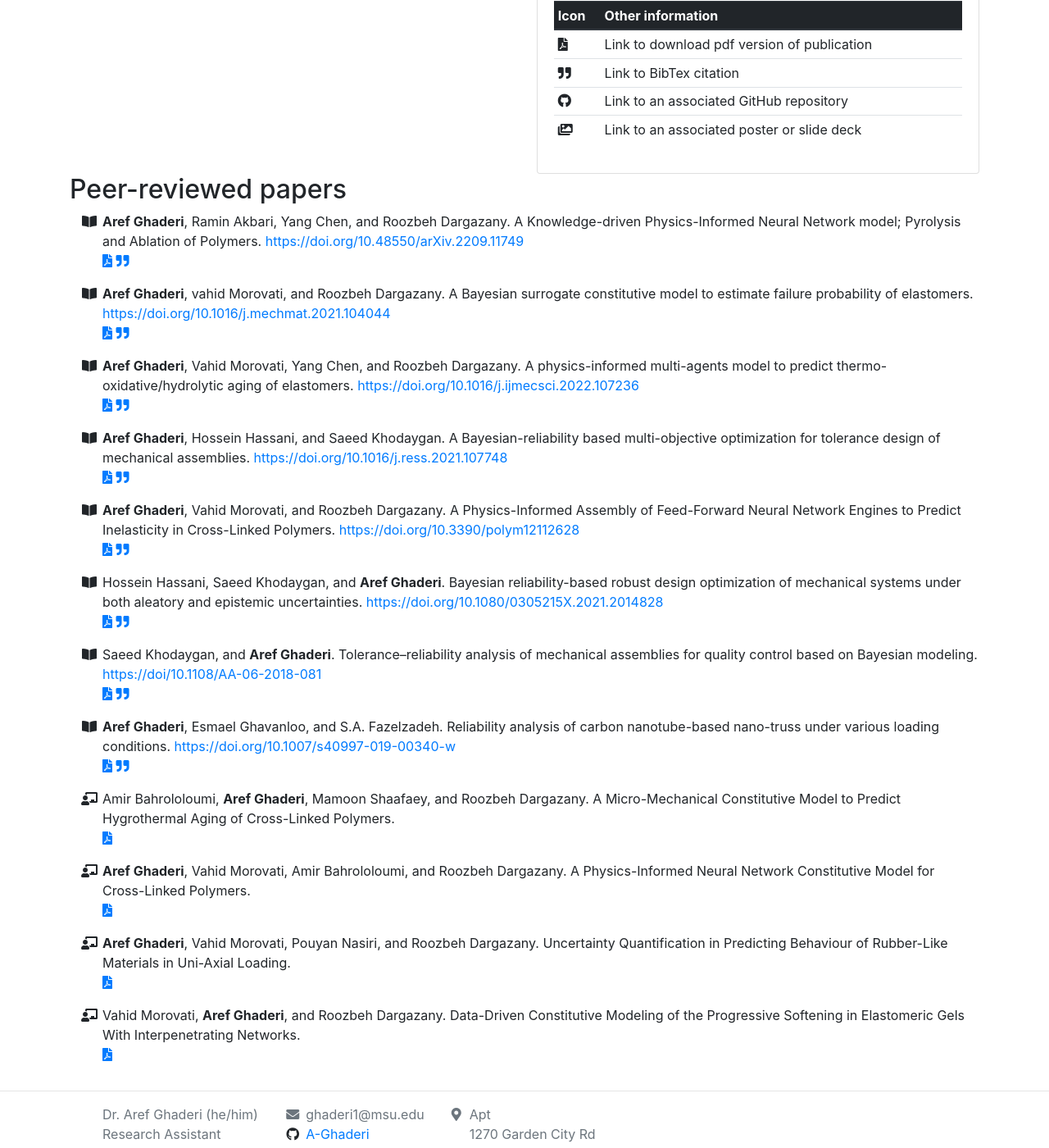
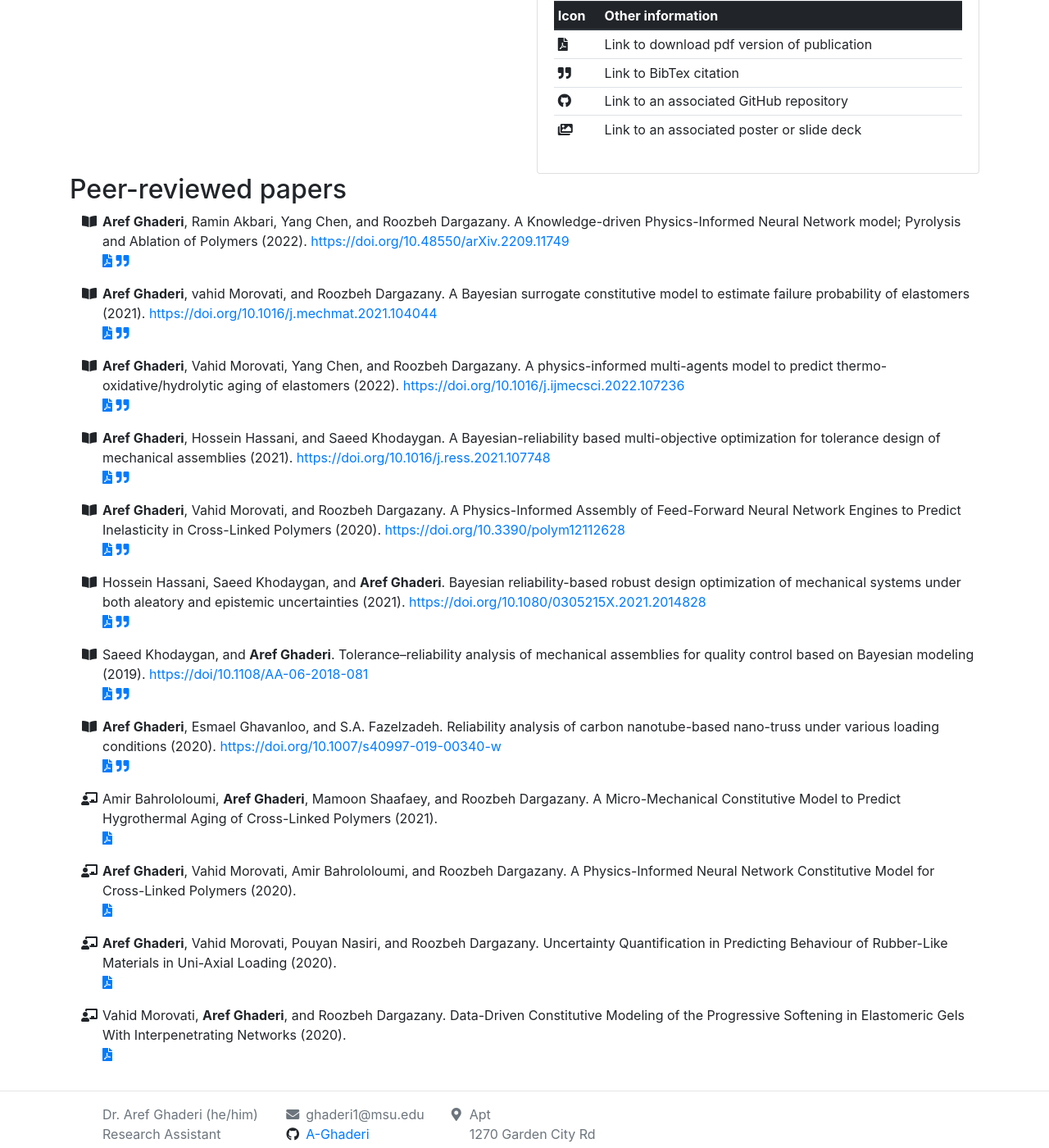
Before and after one commit to A-Ghaderi/Webpage, a Jekyll site: the page built from _pages/publications.md, in a window 1280 px wide and 1400 px high, scrolled down 522 px. Shown: the whole window at 82% size. Built offline with Jekyll 4.4.1, drawn with Linux system fonts in a browser that asks for light colours; nearby versions of some CDN libraries.

Commit message:
Update publications.yml

````diff
--- a/_data/publications.yml
+++ b/_data/publications.yml
@@ -27,7 +27,7 @@ publications:
 
   - citation: |
       Aref Ghaderi, Ramin Akbari, Yang Chen, and Roozbeh Dargazany.
-      A Knowledge-driven Physics-Informed Neural Network model; Pyrolysis and Ablation of Polymers.
+      A Knowledge-driven Physics-Informed Neural Network model; Pyrolysis and Ablation of Polymers (2022).
       <https://doi.org/10.48550/arXiv.2209.11749>
     year: 2022
     venue: journal
@@ -45,7 +45,7 @@ publications:
       ```
   - citation: |
       Aref Ghaderi, vahid Morovati, and Roozbeh Dargazany.
-      A Bayesian surrogate constitutive model to estimate failure probability of elastomers.
+      A Bayesian surrogate constitutive model to estimate failure probability of elastomers (2021).
       <https://doi.org/10.1016/j.mechmat.2021.104044>
     year: 2021
     venue: journal
@@ -67,7 +67,7 @@ publications:
       ```
   - citation: |
       Aref Ghaderi, Vahid Morovati, Yang Chen, and Roozbeh Dargazany.
-      A physics-informed multi-agents model to predict thermo-oxidative/hydrolytic aging of elastomers.
+      A physics-informed multi-agents model to predict thermo-oxidative/hydrolytic aging of elastomers (2022).
       <https://doi.org/10.1016/j.ijmecsci.2022.107236>
     year: 2022
     venue: journal
@@ -89,7 +89,7 @@ publications:
 
   - citation: |
       Aref Ghaderi, Hossein Hassani, and Saeed Khodaygan.
-      A Bayesian-reliability based multi-objective optimization for tolerance design of mechanical assemblies.
+      A Bayesian-reliability based multi-objective optimization for tolerance design of mechanical assemblies (2021).
       <https://doi.org/10.1016/j.ress.2021.107748>
     year: 2021
     venue: journal
@@ -111,7 +111,7 @@ publications:
 
   - citation: |
       Aref Ghaderi, Vahid Morovati, and Roozbeh Dargazany.
-      A Physics-Informed Assembly of Feed-Forward Neural Network Engines to Predict Inelasticity in Cross-Linked Polymers.
+      A Physics-Informed Assembly of Feed-Forward Neural Network Engines to Predict Inelasticity in Cross-Linked Polymers (2020).
       <https://doi.org/10.3390/polym12112628>
     year: 2020
     venue: journal
@@ -134,7 +134,7 @@ publications:
 
   - citation: |
       Hossein Hassani, Saeed Khodaygan, and Aref Ghaderi.
-      Bayesian reliability-based robust design optimization of mechanical systems under both aleatory and epistemic uncertainties.
+      Bayesian reliability-based robust design optimization of mechanical systems under both aleatory and epistemic uncertainties (2021).
       <https://doi.org/10.1080/0305215X.2021.2014828>
     year: 2021
     venue: journal
@@ -155,7 +155,7 @@ publications:
 
   - citation: |
       Saeed Khodaygan, and Aref Ghaderi.
-      Tolerance–reliability analysis of mechanical assemblies for quality control based on Bayesian modeling.
+      Tolerance–reliability analysis of mechanical assemblies for quality control based on Bayesian modeling (2019).
       <https://doi/10.1108/AA-06-2018-081>
     year: 2019
     venue: journal
@@ -175,7 +175,7 @@ publications:
 
   - citation: |
       Aref Ghaderi, Esmael Ghavanloo, and S.A. Fazelzadeh.
-      Reliability analysis of carbon nanotube-based nano-truss under various loading conditions.
+      Reliability analysis of carbon nanotube-based nano-truss under various loading conditions (2020).
       <https://doi.org/10.1007/s40997-019-00340-w>
     year: 2021
     venue: journal
@@ -198,7 +198,7 @@ publications:
 
   - citation: |
       Amir Bahrololoumi, Aref Ghaderi, Mamoon Shaafaey, and Roozbeh Dargazany.
-      A Micro-Mechanical Constitutive Model to Predict Hygrothermal Aging of Cross-Linked Polymers.
+      A Micro-Mechanical Constitutive Model to Predict Hygrothermal Aging of Cross-Linked Polymers (2021).
     year: 2021
     venue: conference
     type: peer-reviewed-paper
@@ -206,7 +206,7 @@ publications:
 
   - citation: |
       Aref Ghaderi, Vahid Morovati, Amir Bahrololoumi, and Roozbeh Dargazany.
-      A Physics-Informed Neural Network Constitutive Model for Cross-Linked Polymers.
+      A Physics-Informed Neural Network Constitutive Model for Cross-Linked Polymers (2020).
     year: 2020
     venue: conference
     type: peer-reviewed-paper
@@ -214,7 +214,7 @@ publications:
 
   - citation: |
       Aref Ghaderi, Vahid Morovati, Pouyan Nasiri, and Roozbeh Dargazany.
-      Uncertainty Quantification in Predicting Behaviour of Rubber-Like Materials in Uni-Axial Loading.
+      Uncertainty Quantification in Predicting Behaviour of Rubber-Like Materials in Uni-Axial Loading (2020).
     year: 2020
     venue: conference
     type: peer-reviewed-paper
@@ -222,7 +222,7 @@ publications:
 
   - citation: |
       Vahid Morovati, Aref Ghaderi, and Roozbeh Dargazany.
-      Data-Driven Constitutive Modeling of the Progressive Softening in Elastomeric Gels With Interpenetrating Networks.
+      Data-Driven Constitutive Modeling of the Progressive Softening in Elastomeric Gels With Interpenetrating Networks (2020).
     year: 2020
     venue: conference
     type: peer-reviewed-paper
````
